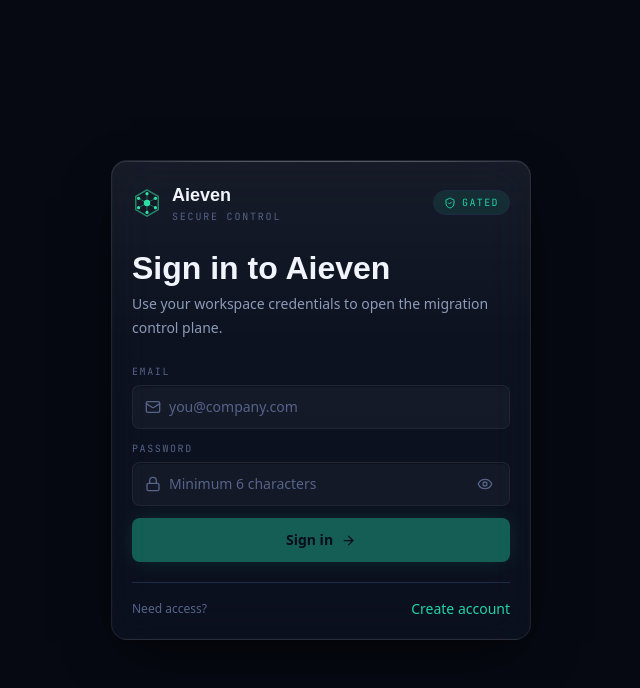
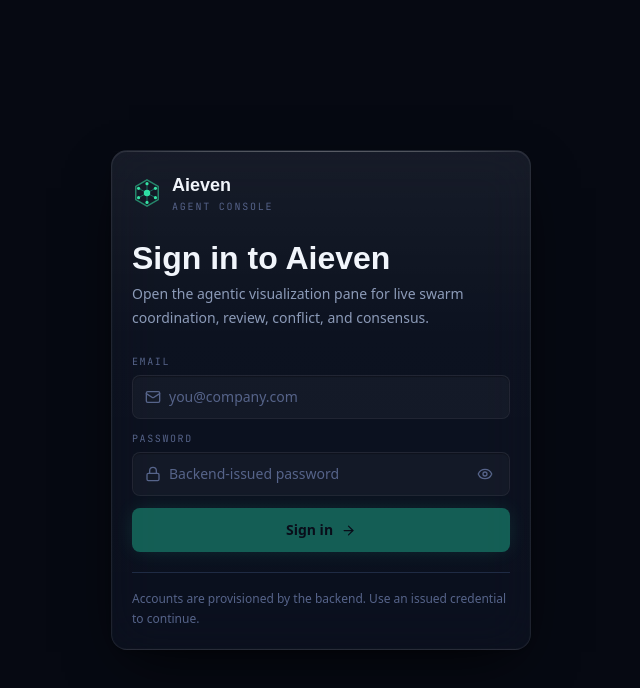
Before and after one commit to annihilatedself/CodeFactory, a React (Vite) app in the folder aieven/: page / in a window 1280 px wide. Shown: the top 688 px of the page, without its empty margins (319-959 px from the left). Built offline with nearby package versions, Linux system fonts and the light colour scheme; a web font is replaced by a local one.

Commit message:
Restrict auth to backend-issued admin

```diff
--- a/aieven/src/auth/accountStore.ts
+++ b/aieven/src/auth/accountStore.ts
@@ -1,50 +1,13 @@
-const ACCOUNTS_KEY = "aieven.accounts.v1";
 const SESSION_KEY = "aieven.session.email";
-
-interface StoredAccount {
-  email: string;
-  salt: string;
-  passwordHash: string;
-  createdAt: string;
-}
+const ADMIN_EMAIL = "admin@codefactory.com";
+const ADMIN_PASSWORD = "admin123!";
 
 export type AuthResult =
   | { ok: true; email: string }
   | { ok: false; message: string };
 
-function readAccounts(): StoredAccount[] {
-  try {
-    const raw = window.localStorage.getItem(ACCOUNTS_KEY);
-    return raw ? (JSON.parse(raw) as StoredAccount[]) : [];
-  } catch {
-    return [];
-  }
-}
-
-function writeAccounts(accounts: StoredAccount[]) {
-  window.localStorage.setItem(ACCOUNTS_KEY, JSON.stringify(accounts));
-}
-
 function normalizeEmail(email: string) {
   return email.trim().toLowerCase();
-}
-
-function toHex(bytes: Uint8Array) {
-  return Array.from(bytes)
-    .map((byte) => byte.toString(16).padStart(2, "0"))
-    .join("");
-}
-
-async function digestPassword(password: string, salt: string) {
-  const encoded = new TextEncoder().encode(`${salt}:${password}`);
-  const buffer = await window.crypto.subtle.digest("SHA-256", encoded);
-  return toHex(new Uint8Array(buffer));
-}
-
-function createSalt() {
-  const bytes = new Uint8Array(16);
-  window.crypto.getRandomValues(bytes);
-  return toHex(bytes);
 }
 
 export function getSessionEmail() {
@@ -55,38 +18,10 @@
   window.localStorage.removeItem(SESSION_KEY);
 }
 
-export async function createAccount(email: string, password: string): Promise<AuthResult> {
+export function signIn(email: string, password: string): AuthResult {
   const normalizedEmail = normalizeEmail(email);
-  const accounts = readAccounts();
-
-  if (accounts.some((account) => account.email === normalizedEmail)) {
-    return { ok: false, message: "An account already exists for this email." };
-  }
-
-  const salt = createSalt();
-  const account: StoredAccount = {
-    email: normalizedEmail,
-    salt,
-    passwordHash: await digestPassword(password, salt),
-    createdAt: new Date().toISOString(),
-  };
-
-  writeAccounts([...accounts, account]);
-  window.localStorage.setItem(SESSION_KEY, normalizedEmail);
-  return { ok: true, email: normalizedEmail };
-}
-
-export async function signIn(email: string, password: string): Promise<AuthResult> {
-  const normalizedEmail = normalizeEmail(email);
-  const account = readAccounts().find((item) => item.email === normalizedEmail);
-
-  if (!account) {
-    return { ok: false, message: "No account exists for this email." };
-  }
-
-  const passwordHash = await digestPassword(password, account.salt);
-  if (passwordHash !== account.passwordHash) {
-    return { ok: false, message: "The password does not match this account." };
+  if (normalizedEmail !== ADMIN_EMAIL || password !== ADMIN_PASSWORD) {
+    return { ok: false, message: "Invalid backend-issued credential." };
   }
 
   window.localStorage.setItem(SESSION_KEY, normalizedEmail);
--- a/aieven/src/components/auth/AuthPage.tsx
+++ b/aieven/src/components/auth/AuthPage.tsx
@@ -1,7 +1,7 @@
 import { useMemo, useState } from "react";
 import type { FormEvent } from "react";
-import { ArrowRight, Eye, EyeOff, Lock, Mail, ShieldCheck } from "lucide-react";
-import { createAccount, signIn } from "@/auth/accountStore";
+import { ArrowRight, Eye, EyeOff, Lock, Mail } from "lucide-react";
+import { signIn } from "@/auth/accountStore";
 import { Button } from "@/components/ui/button";
 import { BrandMark } from "@/components/hud/Brand";
 
@@ -9,18 +9,15 @@
   onComplete: (email: string) => void;
 }
 
-type AuthMode = "signin" | "create";
-
 export function AuthPage({ onComplete }: AuthPageProps) {
-  const [mode, setMode] = useState<AuthMode>("signin");
   const [email, setEmail] = useState("");
   const [password, setPassword] = useState("");
   const [showPassword, setShowPassword] = useState(false);
   const [pending, setPending] = useState(false);
   const [error, setError] = useState<string | null>(null);
 
-  const title = mode === "signin" ? "Sign in to Aieven" : "Create your Aieven access";
-  const action = mode === "signin" ? "Sign in" : "Create access";
+  const title = "Sign in to Aieven";
+  const action = "Sign in";
   const canSubmit = useMemo(
     () => email.trim().includes("@") && password.trim().length >= 6,
     [email, password]
@@ -44,10 +41,7 @@
     setPending(true);
     setError(null);
     try {
-      const result =
-        mode === "create"
-          ? await createAccount(normalizedEmail, normalizedPassword)
-          : await signIn(normalizedEmail, normalizedPassword);
+      const result = await signIn(normalizedEmail, normalizedPassword);
 
       if (!result.ok) {
         setError(result.message);
@@ -70,14 +64,10 @@
             <div>
               <p className="font-display text-lg font-semibold text-fg">Aieven</p>
               <p className="font-mono text-[10px] uppercase tracking-[0.18em] text-faint">
-                secure control
+                agent console
               </p>
             </div>
           </div>
-          <span className="inline-flex items-center gap-1.5 rounded-full border border-accent/20 bg-accent/10 px-2.5 py-1 font-mono text-[10px] uppercase tracking-[0.14em] text-accent">
-            <ShieldCheck size={12} />
-            gated
-          </span>
         </div>
 
         <div className="mb-6">
@@ -85,7 +75,8 @@
             {title}
           </h1>
           <p className="mt-2 text-sm leading-6 text-muted">
-            Use your workspace credentials to open the migration control plane.
+            Open the agentic visualization pane for live swarm coordination, review,
+            conflict, and consensus.
           </p>
         </div>
 
@@ -117,8 +108,8 @@
                 value={password}
                 onChange={(event) => setPassword(event.target.value)}
                 type={showPassword ? "text" : "password"}
-                autoComplete={mode === "signin" ? "current-password" : "new-password"}
-                placeholder="Minimum 6 characters"
+                autoComplete="current-password"
+                placeholder="Backend-issued password"
                 className="min-w-0 flex-1 bg-transparent text-sm text-fg placeholder:text-faint focus:outline-none"
               />
               <button
@@ -149,20 +140,10 @@
           </Button>
         </form>
 
-        <div className="mt-5 flex items-center justify-between border-t border-white/[0.06] pt-4">
-          <p className="text-xs text-faint">
-            {mode === "signin" ? "Need access?" : "Already have access?"}
+        <div className="mt-5 border-t border-white/[0.06] pt-4">
+          <p className="text-xs leading-5 text-faint">
+            Accounts are provisioned by the backend. Use an issued credential to continue.
           </p>
-          <button
-            type="button"
-            onClick={() => {
-              setMode((value) => (value === "signin" ? "create" : "signin"));
-              setError(null);
-            }}
-            className="text-sm font-medium text-accent transition hover:text-consensus"
-          >
-            {mode === "signin" ? "Create account" : "Sign in"}
-          </button>
         </div>
       </main>
     </div>
```
